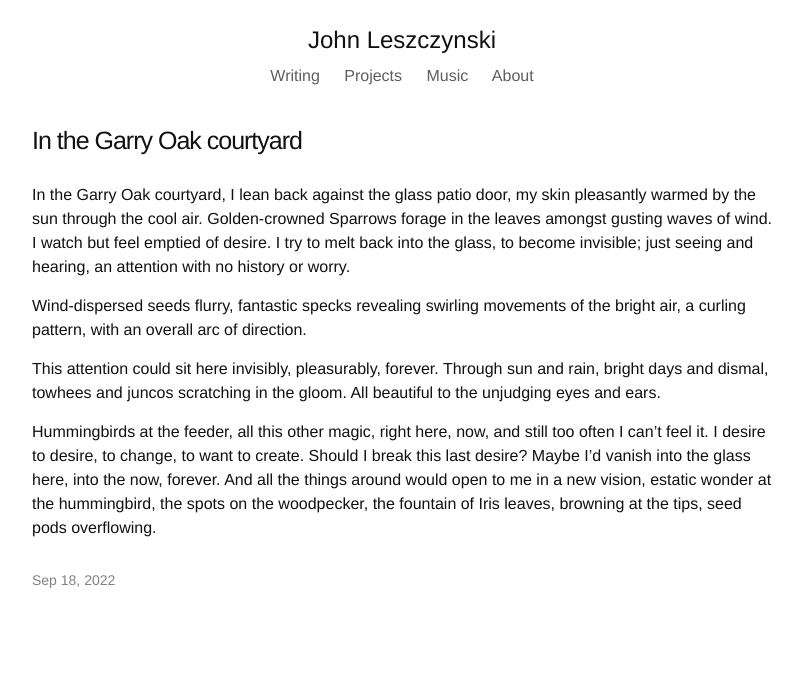
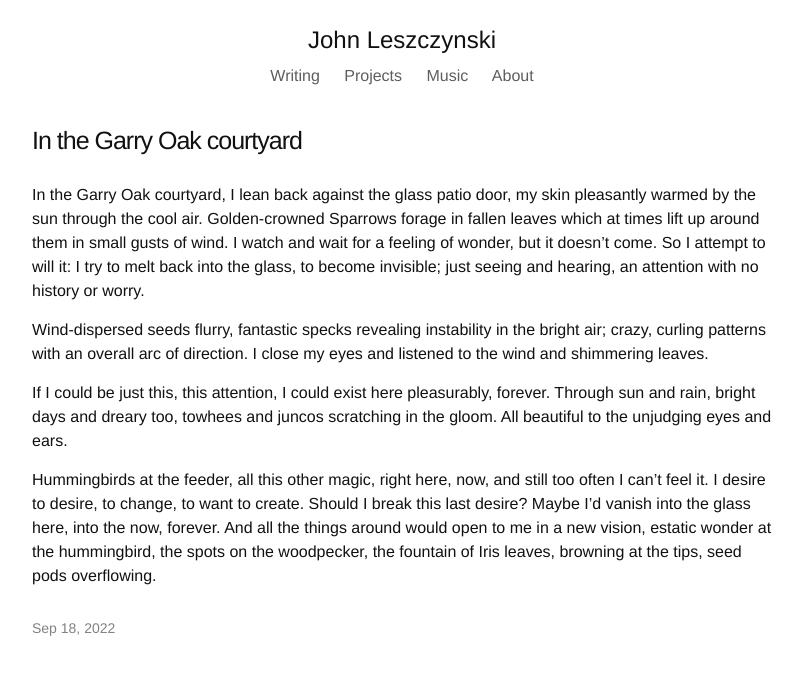
Before and after one commit to ave-llan/ave-llan.github.io, a Jekyll site: the page built from _posts/2022-09-18-in-the-garry-oak-courtyard.md, in a window 1280 px wide. Shown: the top 675 px of the page, without its empty margins (238-1040 px from the left). Built offline with Jekyll 4.4.1, drawn with Linux system fonts in a browser that asks for light colours.

Commit message:
Revise Garry Oak courtyard writing

```diff
--- a/_posts/2022-09-18-in-the-garry-oak-courtyard.md
+++ b/_posts/2022-09-18-in-the-garry-oak-courtyard.md
@@ -4,10 +4,10 @@ title:  "In the Garry Oak courtyard"
 categories: writing
 ---
 
-In the Garry Oak courtyard, I lean back against the glass patio door, my skin pleasantly warmed by the sun through the cool air. Golden-crowned Sparrows forage in the leaves amongst gusting waves of wind. I watch but feel emptied of desire. I try to melt back into the glass, to become invisible; just seeing and hearing, an attention with no history or worry.
+In the Garry Oak courtyard, I lean back against the glass patio door, my skin pleasantly warmed by the sun through the cool air.  Golden-crowned Sparrows forage in fallen leaves which at times lift up around them in small gusts of wind. I watch and wait for a feeling of wonder, but it doesn't come. So I attempt to will it: I try to melt back into the glass, to become invisible; just seeing and hearing, an attention with no history or worry.
 
-Wind-dispersed seeds flurry, fantastic specks revealing swirling movements of the bright air, a curling pattern, with an overall arc of direction.
+Wind-dispersed seeds flurry, fantastic specks revealing instability in the bright air; crazy, curling patterns with an overall arc of direction. I close my eyes and listened to the wind and shimmering leaves.
 
-This attention could sit here invisibly, pleasurably, forever. Through sun and rain, bright days and dismal, towhees and juncos scratching in the gloom. All beautiful to the unjudging eyes and ears.
+If I could be just this, this attention, I could exist here pleasurably, forever. Through sun and rain, bright days and dreary too, towhees and juncos scratching in the gloom. All beautiful to the unjudging eyes and ears.
 
 Hummingbirds at the feeder, all this other magic, right here, now, and still too often I can't feel it. I desire to desire, to change, to want to create. Should I break this last desire? Maybe I'd vanish into the glass here, into the now, forever. And all the things around would open to me in a new vision, estatic wonder at the hummingbird, the spots on the woodpecker, the fountain of Iris leaves, browning at the tips, seed pods overflowing.
```
